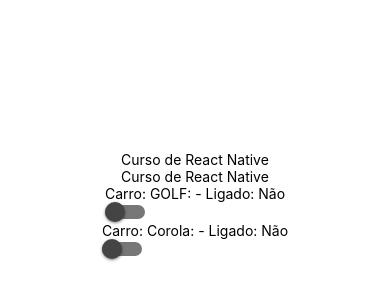
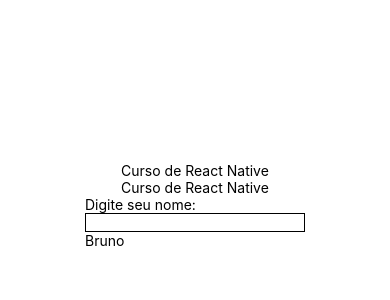
Before and after one commit to renatorobot/app, a React Native app: screen / in a window 390 px wide. Shown: the part 232-532 px from the top of the page. Built offline with nearby package versions, Linux system fonts and the light colour scheme.

Commit message:
Componente TextInput em React Native

```diff
--- a/App.js
+++ b/App.js
@@ -9,8 +9,7 @@
 import React, {useState} from 'react';
 import {StyleSheet, Text, View, Button, SafeAreaView} from 'react-native';
 import Estilos from './estilos/Estilos.js';
-import CarroC from './componentes/CarroC';
-import CarroF from './componentes/CarroF';
+import CxTx from './componentes/CaixaDeTexto'
 
 
 export default function App1(){
@@ -19,11 +18,9 @@
   return (
     <SafeAreaView style={Estilos.conteiner}>
 
-         <Text>Curso de React Native</Text>
-          <Text>Curso de React Native</Text>
-          <CarroF nome="GOLF" />
-          <CarroF nome="Corola" />
-
+      <Text>Curso de React Native</Text>
+      <Text>Curso de React Native</Text>
+      <CxTx/>
 
     </SafeAreaView>
 
--- /dev/null
+++ b/componentes/CaixaDeTexto.js
@@ -0,0 +1,25 @@
+import React, {useState} from 'react'
+import {View, TextInput, Text} from 'react-native'
+
+
+export default function(){
+
+
+    const [nome, setNome] = useState("Bruno")
+
+    return (
+        <View>
+            <Text>Digite seu nome: </Text>
+            <TextInput
+
+            style={{borderWidth:1, borderColor: '#000'}}
+            onChangeText={text=>setNome(text)}
+            />
+
+            <Text>{nome}</Text>
+
+        </View>
+    )
+
+
+}
```
